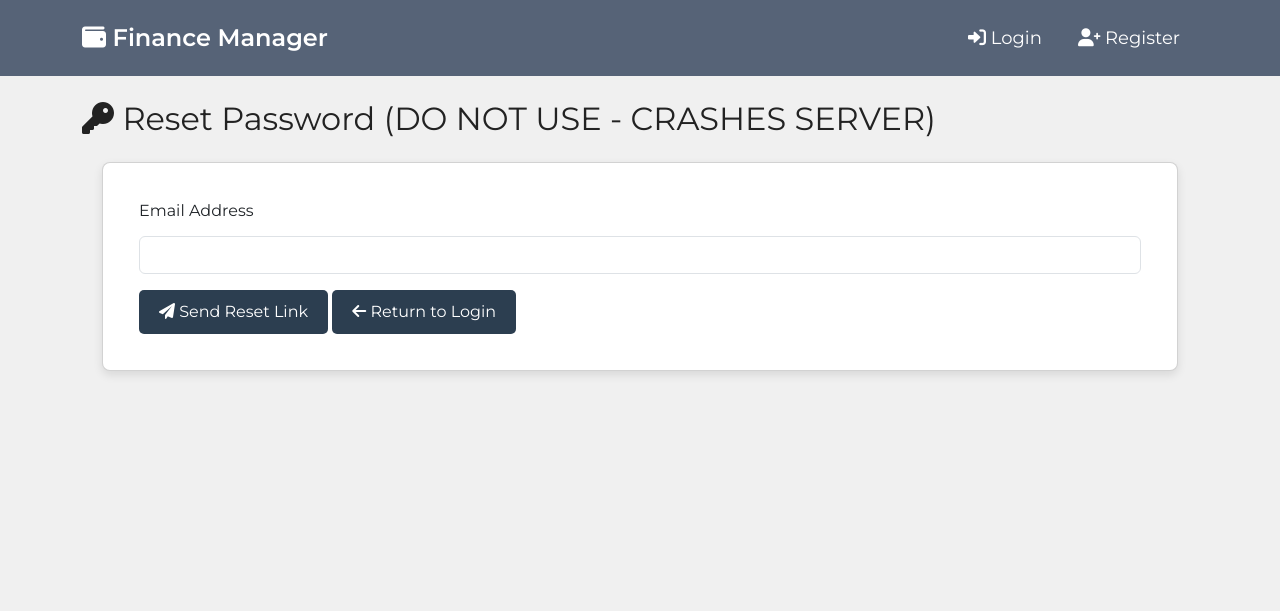
After one commit to ayaanbekur/fbla2025, a Flask app: page /reset_password in a window 1280 px wide. The commit adds this page. Shown: the top 611 px of the page. Run offline with Flask 3, Linux system fonts and the light colour scheme; parts of the project's set-up code (start-up, migrations or seed data) failed here and were passed over.

Commit message:
modified:   .env 	modified:   app.py 	new file:   instance/oauth.db 	new file:   oauth.db 	modified:   static/style.css 	modified:   templates/account_settings.html 	modified:   templates/login.html 	modified:   templates/register.html 	new file:   templates/reset_password.html 	new file:   templates/reset_password_token.html 	modified:   user_data.json

```diff
--- a/app.py
+++ b/app.py
@@ -1,9 +1,13 @@
-from flask import Flask, render_template, request, redirect, url_for, flash, session
+from flask import Flask, render_template, request, redirect, url_for, flash, session, jsonify
 import json
 import os
-from datetime import datetime
+from datetime import datetime, timedelta
 import hashlib
 from dotenv import load_dotenv
+from flask_mail import Mail, Message
+from itsdangerous import URLSafeTimedSerializer
+import re
+import flask_dance
 
 # Load environment variables
 load_dotenv()
@@ -11,8 +15,157 @@ load_dotenv()
 app = Flask(__name__)
 app.secret_key = os.getenv("SECRET_KEY")
 
+from flask_dance.contrib.google import make_google_blueprint, google
+from flask_dance.consumer import oauth_authorized, oauth_error
+from flask_dance.consumer.storage.sqla import SQLAlchemyStorage
+from flask_sqlalchemy import SQLAlchemy
+from sqlalchemy import create_engine
+from sqlalchemy.orm import scoped_session, sessionmaker
+
+# Ensure environment variables are loaded
+if not app.secret_key or not os.getenv("GOOGLE_CLIENT_ID") or not os.getenv("GOOGLE_CLIENT_SECRET"):
+    raise ValueError("Missing environment variables. Please check your .env file.")
+
+# Database setup for OAuth
+app.config['SQLALCHEMY_DATABASE_URI'] = 'sqlite:///oauth.db'
+app.config['SQLALCHEMY_TRACK_MODIFICATIONS'] = False
+# db = SQLAlchemy(app)  # This line is redundant and should be removed
+
+# Create engine and session
+engine = create_engine(app.config['SQLALCHEMY_DATABASE_URI'])
+db_session = scoped_session(sessionmaker(bind=engine))
+app.config['SQLALCHEMY_TRACK_MODIFICATIONS'] = False
+db = SQLAlchemy(app)
+
+class User(db.Model):
+    __tablename__ = "users"
+    id = db.Column(db.Integer, primary_key=True)
+    google_id = db.Column(db.String(256), unique=True)
+    email = db.Column(db.String(256), unique=True)
+
+with app.app_context():
+    db.create_all()
+google_blueprint = make_google_blueprint(
+    client_id=os.getenv("GOOGLE_CLIENT_ID"),
+    client_secret=os.getenv("GOOGLE_CLIENT_SECRET"),
+    scope=["profile", "email"],
+    redirect_to="dashboard",
+    storage=SQLAlchemyStorage(User, db_session, user_id=lambda: session.get("user_id"))
+)
+app.register_blueprint(google_blueprint, url_prefix="/login/google")
+
+# OAuth authorized handler
+@oauth_authorized.connect_via(google_blueprint)
+def google_authorized(blueprint, token):
+    if not token:
+        flash("Failed to log in with Google.", "error")
+        return False
+
+    resp = blueprint.session.get("/oauth2/v1/userinfo")
+    if not resp.ok:
+        flash("Failed to fetch user info from Google.", "error")
+        return False
+
+    google_info = resp.json()
+    google_id = google_info["id"]
+    email = google_info["email"]
+
+    # Check if the user already exists
+    user = db_session.query(User).filter_by(google_id=google_id).first()
+    if not user:
+        user = User(google_id=google_id, email=email)
+        db_session.add(user)
+        db_session.commit()
+
+    # Log the user in
+    session["user_id"] = user.id
+    session["google_token"] = token
+    flash("Successfully logged in with Google.", "success")
+    return False
+
+# OAuth error handler
+@oauth_error.connect_via(google_blueprint)
+def google_error(blueprint, error, error_description=None, error_uri=None):
+    flash(f"OAuth error from {blueprint.name}: {error}", "error")
+
+# Email validation regex
+def is_valid_email(email):
+    pattern = r"^[a-zA-Z0-9_.+-]+@[a-zA-Z0-9-]+\.[a-zA-Z0-9-.]+$"
+    return re.match(pattern, email) is not None
+
+@app.route("/register", methods=["GET", "POST"])
+def register():
+    if request.method == "POST":
+        username = request.form.get("username")
+        password = request.form.get("password")
+        email = request.form.get("email")
+
+        # Validate email
+        if not is_valid_email(email):
+            flash("Invalid email address. Please enter a valid email.", "error")
+            return redirect(url_for("register"))
+
+        user_data = load_user_data()
+        if username in user_data:
+            flash("Username already exists. Please log in.", "error")
+            return redirect(url_for("register"))
+
+        user_data[username] = {
+            "password": hash_password(password),
+            "email": email,
+            "balance": 0,
+            "transactions": [],
+            "goals": [],
+            "created_at": datetime.now().strftime("%Y-%m-%d %H:%M:%S")
+        }
+        save_user_data(user_data)
+        flash("Registration successful! Please log in.", "success")
+        return redirect(url_for("login"))
+
+    return render_template("register.html")
+
+# Flask-Mail configuration
+app.config['MAIL_SERVER'] = 'smtp.gmail.com'  # Use Gmail's SMTP server
+app.config['MAIL_PORT'] = 587  # Port for TLS
+app.config['MAIL_USE_TLS'] = True  # Use TLS for security
+app.config['MAIL_USERNAME'] = os.getenv("MAIL_USERNAME")  # Your email address
+app.config['MAIL_PASSWORD'] = os.getenv("MAIL_PASSWORD")  # Your email password or app-specific password
+app.config['MAIL_DEFAULT_SENDER'] = os.getenv("MAIL_USERNAME")  # Default sender email
+
+mail = Mail(app)
+
+# Token serializer for password reset
+serializer = URLSafeTimedSerializer(app.config['SECRET_KEY'])
+
 # File to store user data
 USER_DATA_FILE = "user_data.json"
+
+
+# Password Reset Request
+@app.route("/reset_password", methods=["GET", "POST"])
+def reset_password():
+    if request.method == "POST":
+        email = request.form.get("email")
+        user_data = load_user_data()
+        user = next((u for u in user_data.values() if u.get("email") == email), None)
+
+        if user:
+            # Generate a reset token
+            token = serializer.dumps(email, salt='password-reset')
+            reset_url = url_for('reset_password_token', token=token, _external=True)
+
+            # Send the reset email
+            msg = Message("Password Reset Request",
+                          recipients=[email])
+            msg.body = f"To reset your password, visit the following link: {reset_url}"
+            mail.send(msg)
+
+            flash("A password reset link has been sent to your email.", "success")
+            return redirect(url_for("login"))
+        else:
+            flash("No account found with that email address.", "error")
+
+    return render_template("reset_password.html")
 
 # Load user data from JSON file
 def load_user_data():
@@ -44,31 +197,6 @@ def hash_password(password):
 @app.route("/")
 def home():
     return render_template("login.html")
-
-# Register a new user
-@app.route("/register", methods=["GET", "POST"])
-def register():
-    if request.method == "POST":
-        username = request.form.get("username")
-        password = request.form.get("password")
-
-        user_data = load_user_data()
-        if username in user_data:
-            flash("Username already exists. Please log in.", "error")
-            return redirect(url_for("register"))
-
-        user_data[username] = {
-            "password": hash_password(password),
-            "balance": 0,
-            "transactions": [],
-            "goals": [],
-            "created_at": datetime.now().strftime("%Y-%m-%d %H:%M:%S")
-        }
-        save_user_data(user_data)
-        flash("Registration successful! Please log in.", "success")
-        return redirect(url_for("login"))
-
-    return render_template("register.html")
 
 # Log in an existing user
 @app.route("/login", methods=["GET", "POST"])
@@ -221,7 +349,7 @@ def summary():
             if datetime.strptime(t["date"], "%Y-%m-%d %H:%M:%S") >= start_date
         ]
 
-        return render_template("summary.html", transactions=filtered_transactions, period=period)
+        return render_template("summary.html", transactions=filtered_transactions, period=period, user=user_data[username])
 
     return render_template("summary.html")
 
@@ -303,7 +431,7 @@ def contribute_to_goal(index):
     return render_template("contribute_to_goal.html", goal=goal, index=index)
 
 # Account Settings Page
-@app.route("/account_settings")
+@app.route("/account_settings", methods=["GET", "POST"])
 def account_settings():
     if "username" not in session:
         flash("Please log in to access account settings.", "error")
@@ -312,6 +440,25 @@ def account_settings():
     username = session["username"]
     user_data = load_user_data()
     user = user_data[username]
+
+    if request.method == "POST":
+        # Handle password reset request
+        email = user.get("email")  # Get the user's email from their account data
+        if email:
+            # Generate a reset token
+            token = serializer.dumps(email, salt='password-reset')
+            reset_url = url_for('reset_password_token', token=token, _external=True)
+
+            # Send the reset email
+            msg = Message("Password Reset Request",
+                          recipients=[email])
+            msg.body = f"To reset your password, visit the following link: {reset_url}"
+            mail.send(msg)
+
+            flash("A password reset link has been sent to your email.", "success")
+            return redirect(url_for("account_settings"))
+        else:
+            flash("No email address found for your account.", "error")
 
     return render_template("account_settings.html", user=user)
 
@@ -373,5 +520,36 @@ def logout():
     flash("You have been logged out.", "success")
     return redirect(url_for("login"))
 
+# Reset Password Token
+@app.route("/reset_password/<token>", methods=["GET", "POST"])
+def reset_password_token(token):
+    try:
+        email = serializer.loads(token, salt='password-reset', max_age=3600)  # Token expires in 1 hour
+    except:
+        flash("The reset link is invalid or has expired.", "error")
+        return redirect(url_for("reset_password"))
+
+    if request.method == "POST":
+        new_password = request.form.get("new_password")
+        confirm_password = request.form.get("confirm_password")
+
+        if new_password != confirm_password:
+            flash("Passwords do not match.", "error")
+        else:
+            user_data = load_user_data()
+            user = next((u for u in user_data.values() if u.get("email") == email), None)
+            if user:
+                user["password"] = hash_password(new_password)
+                save_user_data(user_data)
+                flash("Your password has been reset.", "success")
+                return redirect(url_for("login"))
+            else:
+                flash("User not found.", "error")
+    return render_template("reset_password_token.html", token=token)
+
+@app.teardown_appcontext
+def shutdown_session(exception=None):
+    db_session.remove()
+
 if __name__ == "__main__":
     app.run(debug=True)
--- a/static/style.css
+++ b/static/style.css
@@ -37,17 +37,6 @@ body {
 }
 
 /* Buttons */
-.button-container {
-    display: flex;
-    flex-wrap: wrap;
-    gap: 10px; /* Space between buttons */
-    margin: 20px 0;
-}
-
-.button-container a {
-    text-decoration: none;
-}
-
 button, .btn {
     background-color: #2C3E50; /* Dark Blue */
     color: #FFFFFF; /* White */
@@ -64,6 +53,19 @@ button, .btn {
 
 button:hover, .btn:hover {
     background-color: #1A252F; /* Darker Blue */
+    color: #FFFFFF; /* Ensure text stays white */
+}
+
+/* Button Container */
+.button-container {
+    display: flex;
+    flex-wrap: wrap;
+    gap: 10px; /* Space between buttons */
+    margin: 20px 0;
+}
+
+.button-container a {
+    text-decoration: none;
 }
 
 /* Forms */
--- a/templates/register.html
+++ b/templates/register.html
@@ -8,9 +8,14 @@
         <input type="text" class="form-control" id="username" name="username" required>
     </div>
     <div class="mb-3">
+        <label for="email" class="form-label">Email</label>
+        <input type="email" class="form-control" id="email" name="email" required>
+    </div>
+    <div class="mb-3">
         <label for="password" class="form-label">Password</label>
         <input type="password" class="form-control" id="password" name="password" required>
     </div>
     <button type="submit" class="btn btn-primary">Register</button>
 </form>
+<p class="mt-3">Already have an account? <a href="{{ url_for('login') }}">Login here</a>.</p>
 {% endblock %}
--- /dev/null
+++ b/templates/reset_password.html
@@ -0,0 +1,22 @@
+{% extends "base.html" %}
+
+{% block content %}
+<h2 class="mb-4"><i class="fas fa-key"></i> Reset Password (DO NOT USE - CRASHES SERVER)</h2>
+
+<div class="card">
+    <div class="card-body">
+        <form method="POST" action="{{ url_for('reset_password') }}">
+            <div class="mb-3">
+                <label for="email" class="form-label">Email Address</label>
+                <input type="email" class="form-control" id="email" name="email" required>
+            </div>
+            <button type="submit" class="btn btn-primary">
+                <i class="fas fa-paper-plane"></i> Send Reset Link
+            </button>
+            <a href="{{ url_for('login') }}" class="btn btn-secondary">
+                <i class="fas fa-arrow-left"></i> Return to Login
+            </a>
+        </form>
+    </div>
+</div>
+{% endblock %}
```
Also changed, not shown: templates/account_settings.html (+14 -0 lines), templates/login.html (+9 -1 lines), templates/reset_password_token.html (added, +23 -0 lines), user_data.json (+1 -13 lines), instance/oauth.db (added), oauth.db (added).
